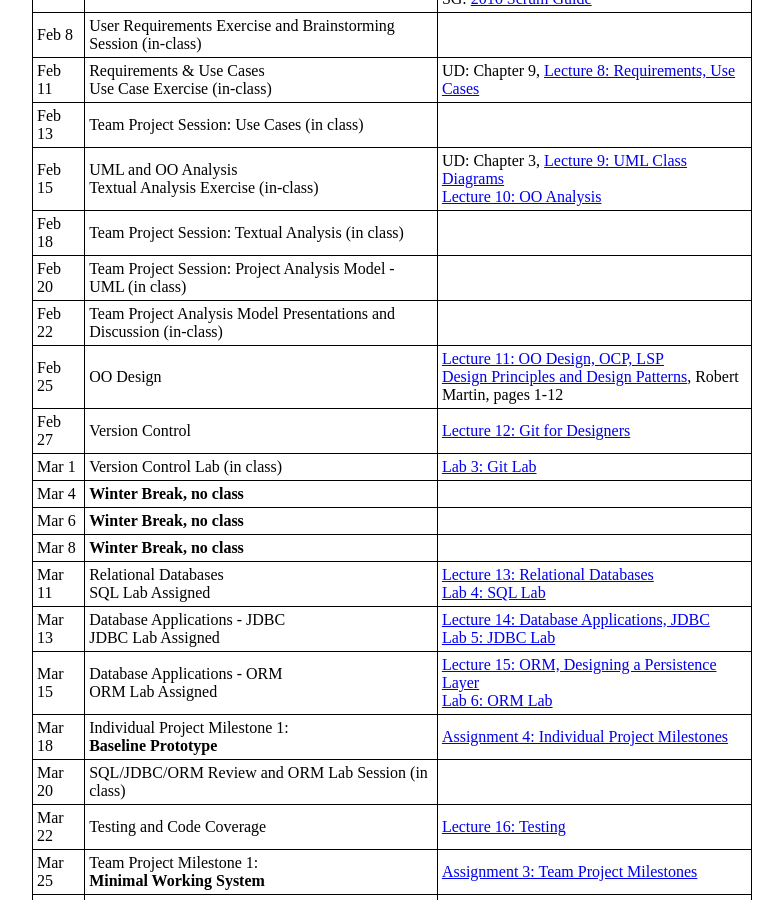
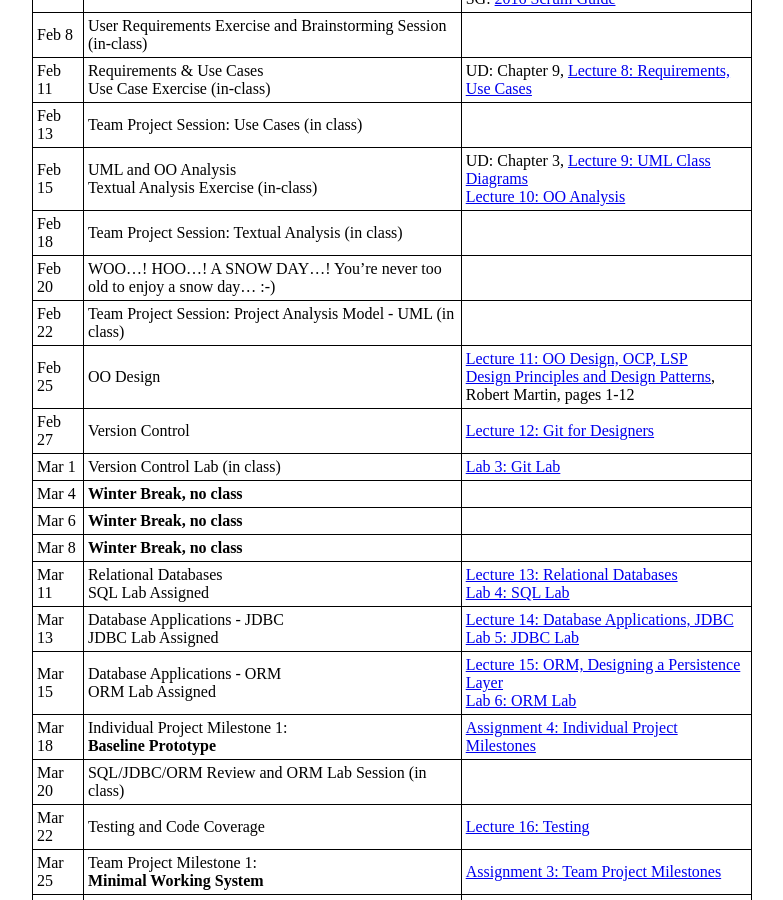
Before and after one commit to ycpcs/cs320-spring2019, a Jekyll site: the page built from schedule.md, in a window 1280 px wide and 900 px high, scrolled down 495 px. Shown: the whole window, without its empty margins (248-1031 px from the left). Built offline with Jekyll 4.4.1, drawn with Linux system fonts in a browser that asks for light colours.

Commit message:
snow day update

```diff
--- a/schedule.md
+++ b/schedule.md
@@ -24,8 +24,8 @@ Feb 11 | Requirements & Use Cases<br>Use Case Exercise (in-class) | UD: Chapter
 Feb 13 | Team Project Session: Use Cases (in class) |
 Feb 15 | UML and OO Analysis<br>Textual Analysis Exercise (in-class) | UD: Chapter 3, [Lecture 9: UML Class Diagrams](lectures/lecture09.html)<br> [Lecture 10: OO Analysis](lectures/lecture10.html)
 Feb 18 | Team Project Session: Textual Analysis (in class) |
-Feb 20 | Team Project Session: Project Analysis Model - UML (in class)
-Feb 22 | Team Project Analysis Model Presentations and Discussion (in-class)
+Feb 20 | WOO...! HOO...!  A SNOW DAY...!  You're never too old to enjoy a snow day...  :-)
+Feb 22 | Team Project Session: Project Analysis Model - UML (in class)
 Feb 25 | OO Design | [Lecture 11: OO Design, OCP, LSP](lectures/lecture11.html)<br> [Design Principles and Design Patterns](lectures/lecture11/Principles_and_Patterns.pdf), Robert Martin, pages 1-12
 Feb 27 | Version Control | [Lecture 12: Git for Designers](https://web.archive.org/web/20150301060509/http://hoth.entp.com/output/git_for_designers.html)
 Mar 1  | Version Control Lab (in class) |  [Lab 3: Git Lab](./labs/lab03.html)
```
